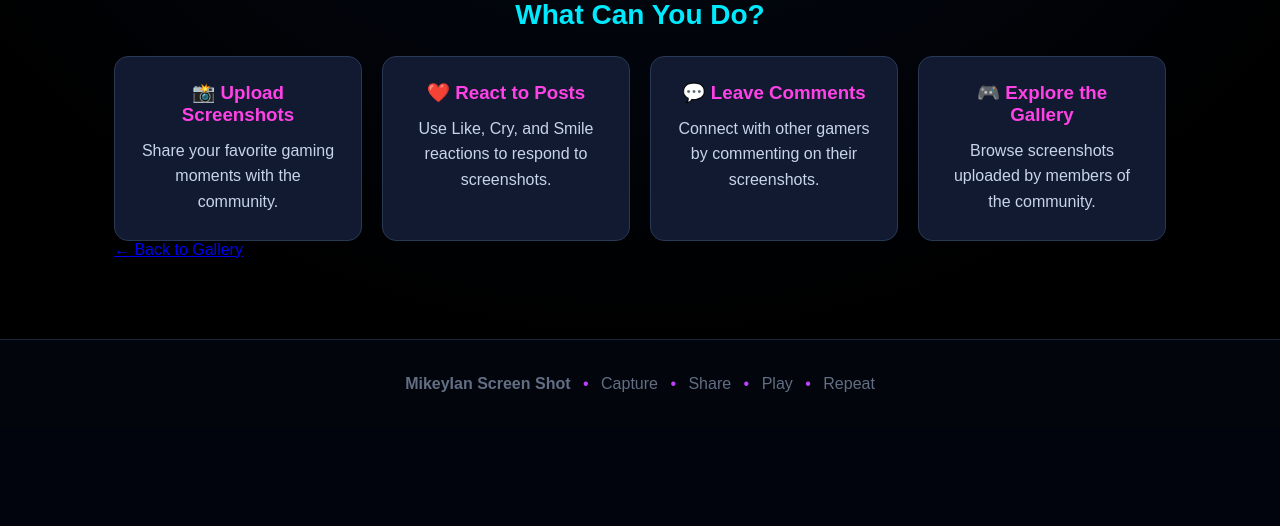
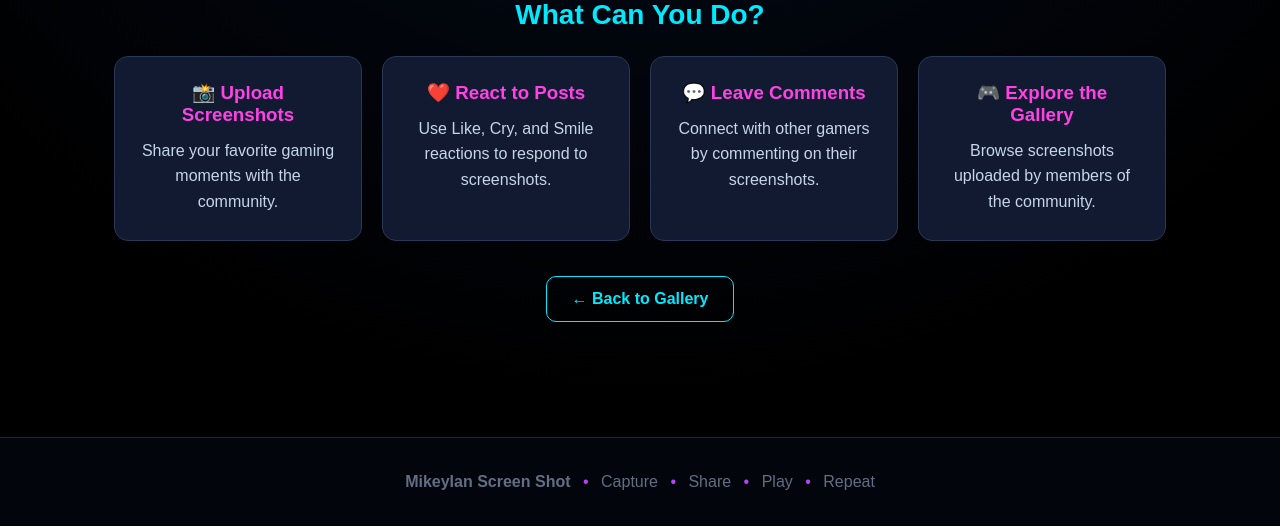
Before and after one commit to MikeyIan/screenshot, a Flask app: page /about in a window 1280 px wide. Shown: the part 506-1032 px from the top of the page. Before the commit the page ends 898 px from the top, so only its background shows below. Run offline with Flask 3, Linux system fonts and the light colour scheme; some libraries are stand-ins or nearby versions.

Commit message:
Final Peer Review - Step 10: Fix About page gallery button styling
Updated the back button's class name to 'about-back-link' and adjusted the HTML structure to match Neon CSS.

```diff
--- a/templates/about.html
+++ b/templates/about.html
@@ -82,10 +82,15 @@
     <!-- Return to the homepage -->
     <div class="about-footer">
 
-        <a href="{{ url_for('index') }}"
-           class="about-back-button">
-            ← Back to Gallery
-        </a>
+     <!-- ==========================================
+     FINAL PEER REVIEW UPDATE - STEP 10
+     Match About Page Button to Neon CSS
+     ========================================== -->
+
+<a href="{{ url_for('index') }}"
+   class="about-back-link">
+    ← Back to Gallery
+</a>
 
     </div>
 
```
